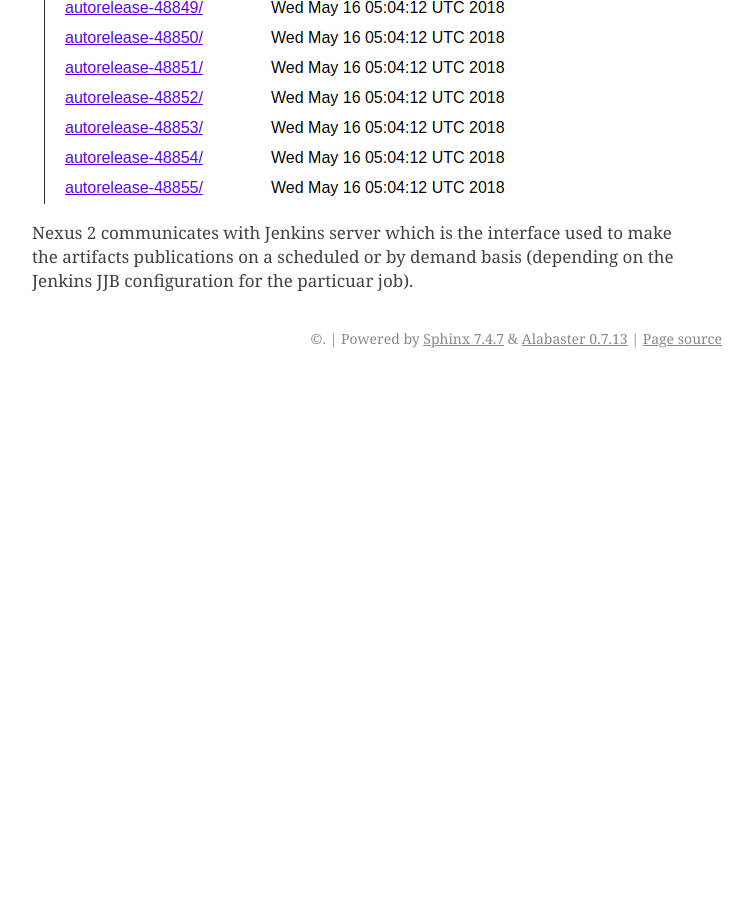
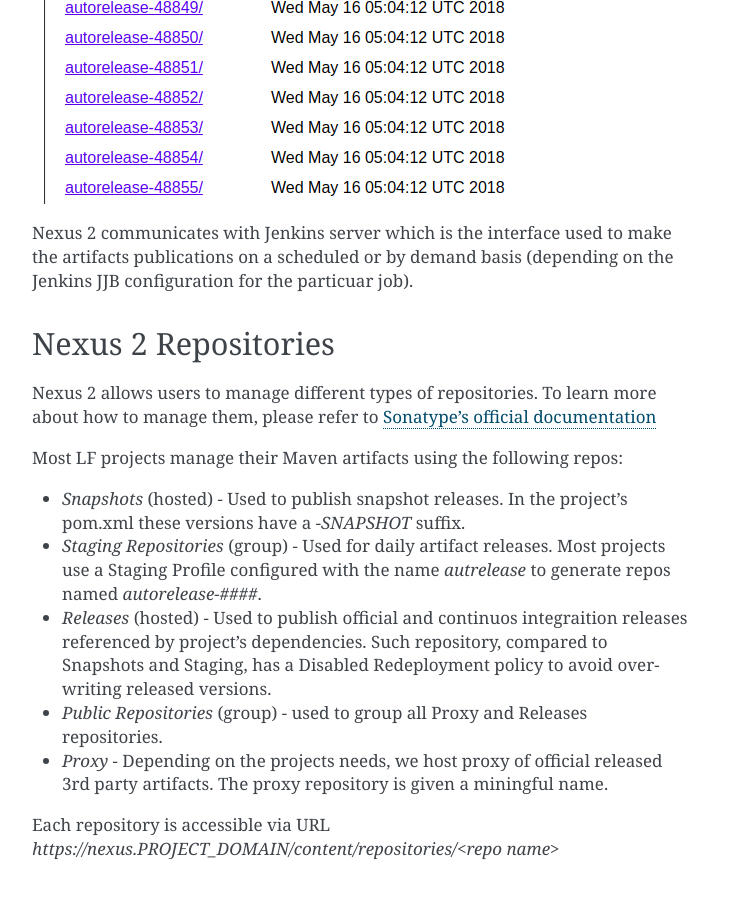
Before and after one commit to lfit/releng-docs, a Sphinx documentation site: the page built from docs/nexus2.rst, in a window 1280 px wide and 900 px high, scrolled down 1422 px. Shown: the whole window, without its empty margins (388-1141 px from the left). Built offline with Sphinx 7.4.7, drawn with Linux system fonts in a browser that asks for light colours; the version number could not be read and is left out; before the commit the page ends 1800 px from its top, so only the background shows below that; some of the changed text lies outside the part shown.

Commit message:
Add Nexus 2 repo docs.
Add Nexus 2 documentation on repositories.
This documentation contains a brief explanation
on the repos used by most LF projects.

Change-Id: I6c32876da8fc9d6576bbde6343a9880abbb7504c
Issue-ID: RELENG-968
Signed-off-by: Jessica Wagantall <jwagantall@linuxfoundation.org>

```diff
--- a/docs/nexus2.rst
+++ b/docs/nexus2.rst
@@ -37,3 +37,29 @@
 Nexus 2 communicates with Jenkins server which is the interface used to make
 the artifacts publications on a scheduled or by demand basis (depending on the Jenkins JJB
 configuration for the particuar job).
+
+Nexus 2 Repositories
+====================
+
+Nexus 2 allows users to manage different types of repositories. To learn more about
+how to manage them, please refer to `Sonatype's official documentation
+<https://help.sonatype.com/repomanager2/configuration/managing-repositories/>`_
+
+Most LF projects manage their Maven artifacts using the following repos:
+
+* `Snapshots` (hosted) - Used to publish snapshot releases. In the project's pom.xml these versions
+  have a `-SNAPSHOT` suffix.
+
+* `Staging Repositories` (group) - Used for daily artifact releases. Most projects use a
+  Staging Profile configured with the name `autrelease` to generate repos named `autorelease-####`.
+
+* `Releases` (hosted) - Used to publish official and continuos integraition releases referenced by
+  project's dependencies. Such repository, compared to Snapshots and Staging, has a Disabled
+  Redeployment policy to avoid overwriting released versions.
+
+* `Public Repositories` (group) - used to group all Proxy and Releases repositories.
+
+* `Proxy` - Depending on the projects needs, we host proxy of official released 3rd party artifacts.
+  The proxy repository is given a miningful name.
+
+Each repository is accessible via URL `https://nexus.PROJECT_DOMAIN/content/repositories/<repo name>`
```
